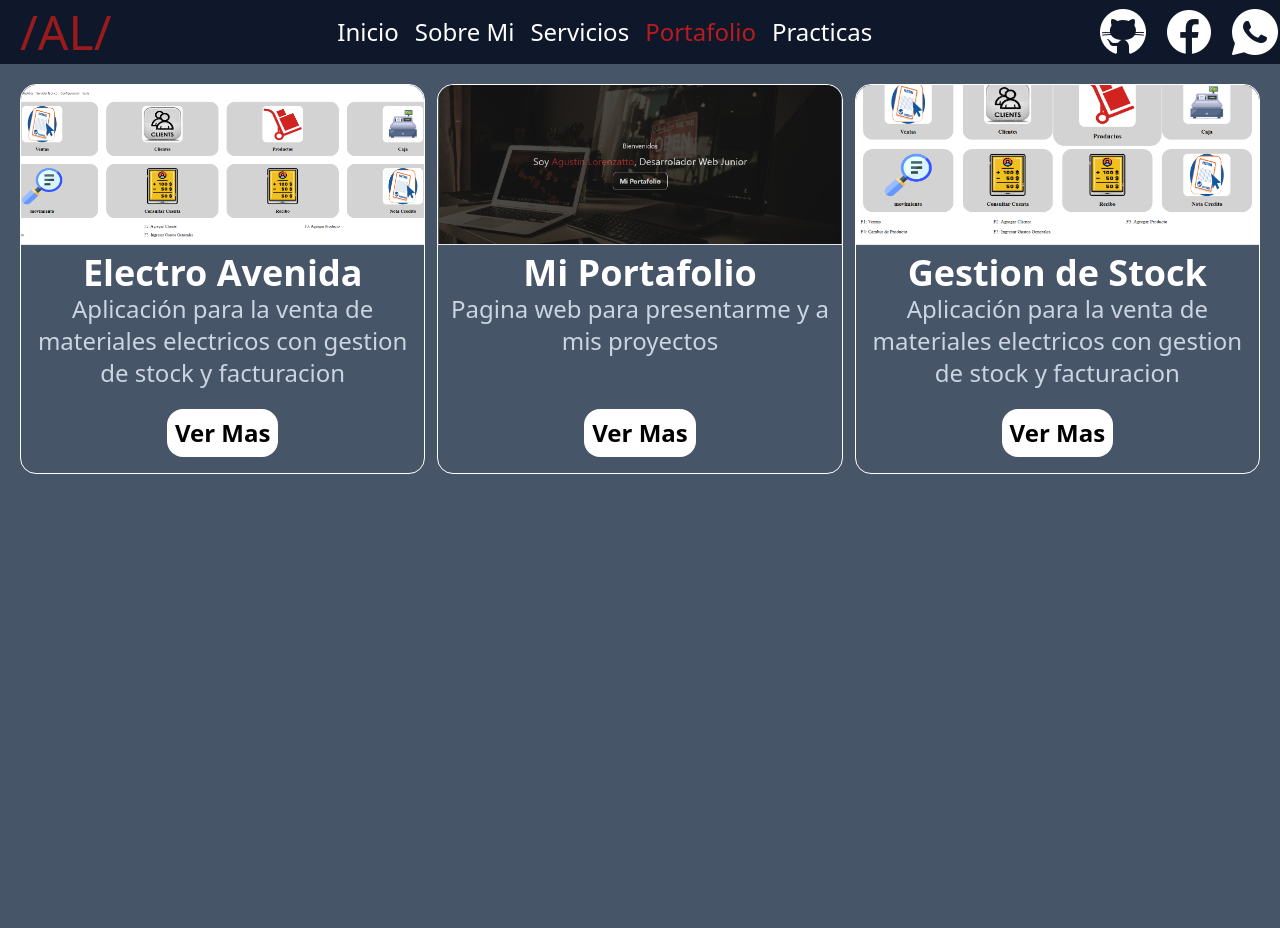
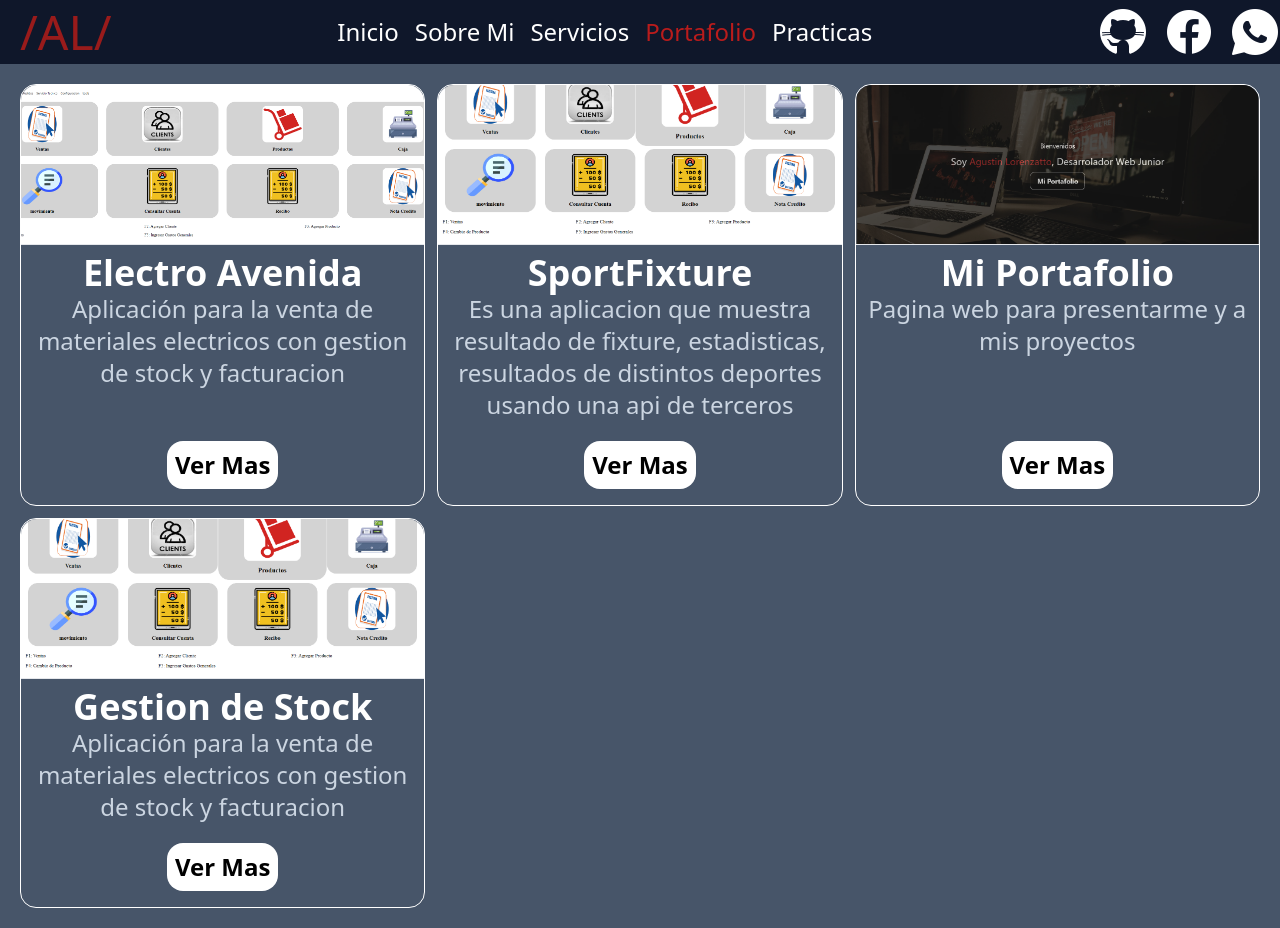
Before and after one commit to Pelusasasasa/Portafolio, a Next.js app: page /portafolio in a window 1280 px wide. Before the commit the page ends 800 px from the top, so only its background shows below. Built offline with nearby package versions, Linux system fonts and the light colour scheme.

Commit message:
añadiendo proyecto

```diff
--- a/src/app/portafolio/page.jsx
+++ b/src/app/portafolio/page.jsx
@@ -3,6 +3,7 @@ import ProyectCard from '@/components/ProyectCard';
 
 import electroAvenidaImg from '../../../public/proyectos/electroAvenida/principal.png';
 import portafolioImg from '../../../public/proyectos/portafolio/Principal.png';
+import fixtureSportImg from '../../../public/proyectos/gestionStock/principal.png';
 import getionStockImg from '../../../public/proyectos/gestionStock/principal.png';
 
 const proyectos = [
@@ -11,6 +12,12 @@ const proyectos = [
     description: 'Aplicación para la venta de materiales electricos con gestion de stock y facturacion',
     tecnologia: ['Electron.js', 'Node JS', 'Mongo DB', 'Express JS'],
     image: electroAvenidaImg
+  },
+  {
+    title: 'SportFixture',
+    description: 'Es una aplicacion que muestra resultado de fixture, estadisticas, resultados de distintos deportes usando una api de terceros',
+    tecnologia: ['Next JS', 'Tailwind CSS', 'Api Rest'],
+    image: fixtureSportImg
   },
   {
     title: 'Mi Portafolio',
```
